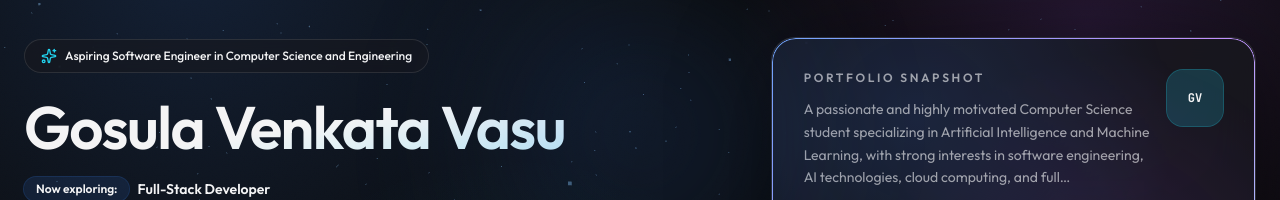
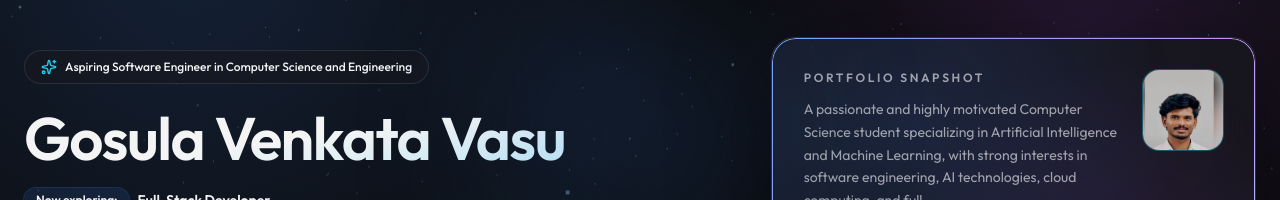
Before and after one commit to Gosula16/Vasu_New_Portfolio, a Next.js app: page / in a window 1280 px wide. Shown: the part 187-387 px from the top of the page. Built offline with nearby package versions, Linux system fonts and the light colour scheme; no server answers.

Commit message:
Add profile image to hero

```diff
--- a/components/sections/hero.tsx
+++ b/components/sections/hero.tsx
@@ -2,6 +2,7 @@
 
 import * as React from "react";
 import dynamic from "next/dynamic";
+import Image from "next/image";
 import { motion } from "framer-motion";
 import {
   ArrowDown,
@@ -166,8 +167,15 @@ export function Hero() {
                       …
                     </p>
                   </div>
-                  <div className="hidden h-14 w-14 shrink-0 rounded-2xl bg-[color-mix(in_oklab,var(--neon)_18%,transparent)] ring-1 ring-[color-mix(in_oklab,var(--neon)_35%,transparent)] sm:flex items-center justify-center font-mono text-xs font-bold text-[var(--fg)]">
-                        GV
+                  <div className="relative hidden h-20 w-20 shrink-0 overflow-hidden rounded-2xl ring-1 ring-[color-mix(in_oklab,var(--neon)_35%,transparent)] sm:block">
+                    <Image
+                      src="/vasu.jpeg"
+                      alt={personal.name}
+                      fill
+                      priority
+                      sizes="80px"
+                      className="object-cover object-[50%_28%]"
+                    />
                   </div>
                 </div>
 
```
Also changed, not shown: public/vasu.jpeg (added).
